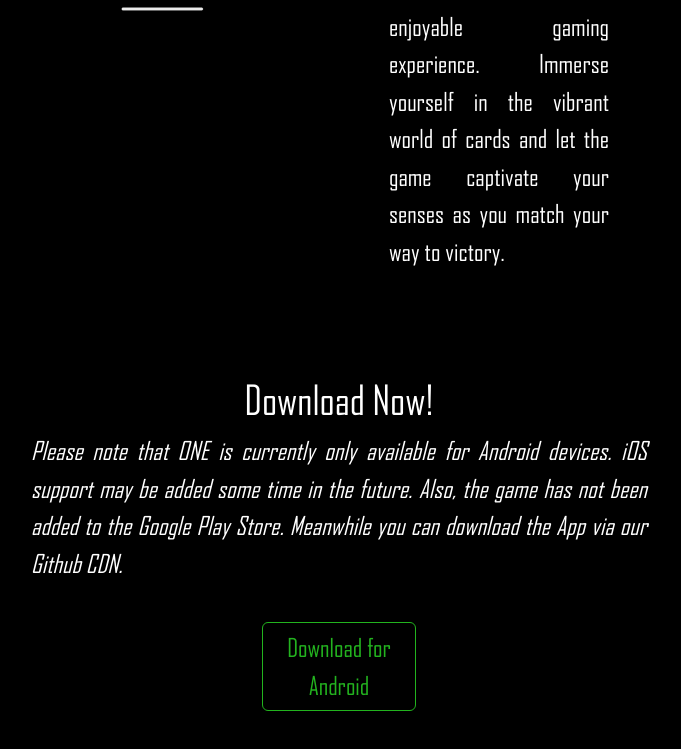
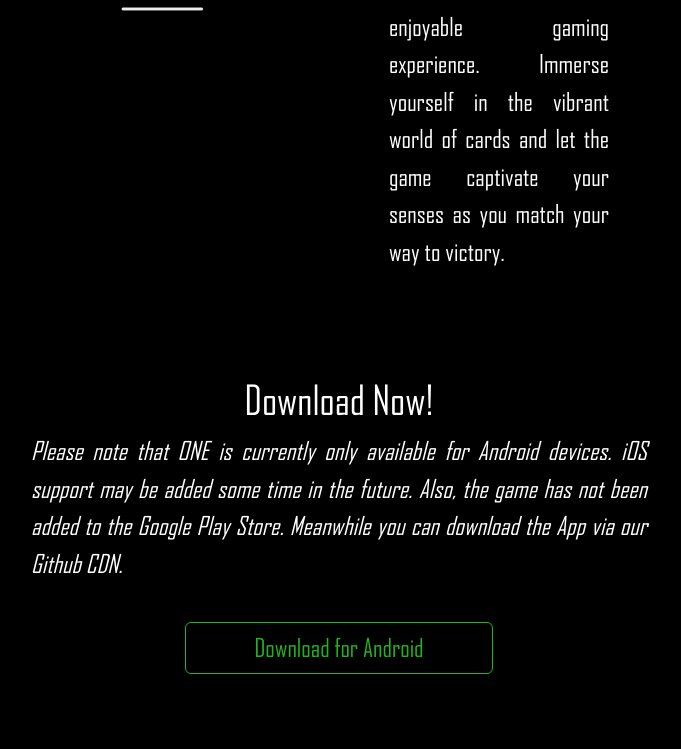
Before and after one commit to Matthias-Linder/get-one, a website: page index.html in a window 1280 px wide. Shown: the part 787-1536 px from the top of the page, without its empty margins (301-982 px from the left). After the commit the page ends 1501 px from the top, so only its background shows below. Drawn offline with nearby package versions, Linux system fonts and the light colour scheme.

Commit message:
Updated Download Button Size

```diff
--- a/index.html
+++ b/index.html
@@ -150,7 +150,7 @@
             href="https://github.com/Matthias-Linder/One/releases/download/0.2/com.matthiaslinder.one-Signed.apk"
             target="_blank"
             class="btn btn-outline-accent-green justFont text mx-auto"
-            style="display: block; text-align: center; width: 25%;"
+            style="display: block; text-align: center; width: 50%;"
             >Download for Android</a
           >
         </div>
```
